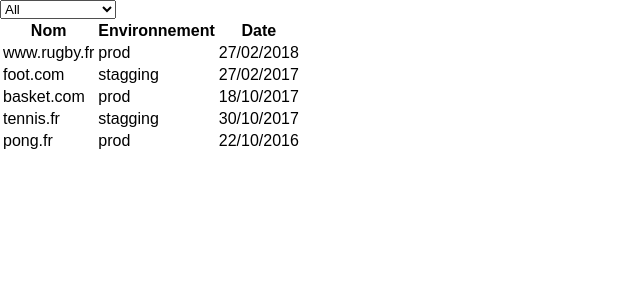
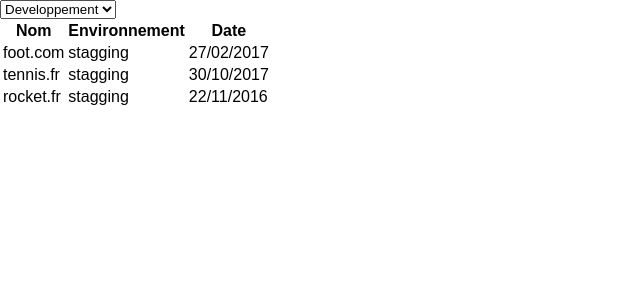
Before and after one commit to MustSee/tableReactJS, a React (Create React App) app: page / in a window 1280 px wide. Shown: the top 300 px of the page, without its empty margins (0-640 px from the left). Built offline with nearby package versions, Linux system fonts and the light colour scheme.

Commit message:
first UI with the dropdown list, one-way data flow (parent to children)

```diff
--- a/src/App.js
+++ b/src/App.js
@@ -3,6 +3,7 @@ import apps from './datas';
 import './App.css';
 
 class AppRow extends React.Component {
+
   render() {
     const app = this.props.app;
     const name = app.name;
@@ -19,17 +20,41 @@ class AppRow extends React.Component {
   }
 }
 
+// Displays and filters the data collection based on user input
 class AppsTable extends React.Component {
   render() {
 
+    const env = this.props.env;
+
     const rows = [];
 
-    this.props.apps.forEach(app => {
-      rows.push(
-        <AppRow
-          app={app} key={app.name}/>
-      );
-    })
+    // Find a better way to this conditionnal rendering
+    if (env === 'all') {
+      this.props.apps.map((app, index) => {
+        return rows.push(
+          <AppRow
+            app={app} key={index} env={env}/>
+        );
+      })
+    } else if (env === 'stagging'){
+      // Add toLowerCase() method
+      this.props.apps.filter(app => app.environment === 'stagging').map(
+        (app, index) => {
+          return rows.push(
+            <AppRow
+              app={app} key={index} env={env}/>
+          );
+        })
+    } else {  // si env == 'prod'
+      this.props.apps.filter(app => app.environment === 'prod').map(
+        (app, index) => {
+          return rows.push(
+            <AppRow
+              app={app} key={index} env={env}/>
+          );
+        })
+    }
+
 
     return (
       <table>
@@ -46,11 +71,16 @@ class AppsTable extends React.Component {
   }
 }
 
+// Receives all user input
 class DropdownList extends React.Component {
+
   render() {
+
+    const env = this.props.env
+
     return (
-      <select>
-        <option selected value="all">All</option>
+      <select value={env}>
+        <option value="all">All</option>
         <option value="stagging">Developpement</option>
         <option value="prod">Production</option>
       </select>
@@ -60,11 +90,18 @@ class DropdownList extends React.Component {
 
 class FilterableAppsTable extends React.Component {
 
+  constructor(props) {
+    super(props);
+    this.state = {
+      env : 'stagging'
+    }
+  }
+
   render() {
     return (
       <div>
-        <DropdownList />
-        <AppsTable apps={this.props.apps}/>
+        <DropdownList env={this.state.env}/>
+        <AppsTable apps={this.props.apps} env={this.state.env}/>
       </div>
     );
   }
--- a/src/datas.js
+++ b/src/datas.js
@@ -7,7 +7,9 @@ var apps = [
 
     {environment: "stagging", name: "tennis.fr", date: "30/10/2017"},
 
-    {environment: "prod", name: "pong.fr", date: "22/10/2016"}
+    {environment: "prod", name: "pong.fr", date: "22/10/2016"},
+
+    {environment: "stagging", name: "rocket.fr", date: "22/11/2016"}
 ];
 
 export default apps;
```
